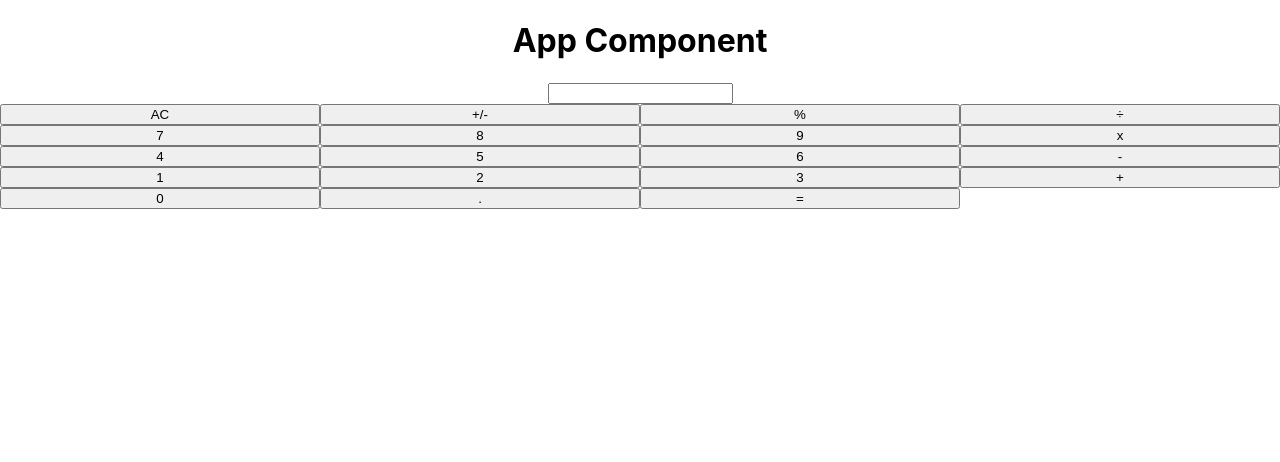
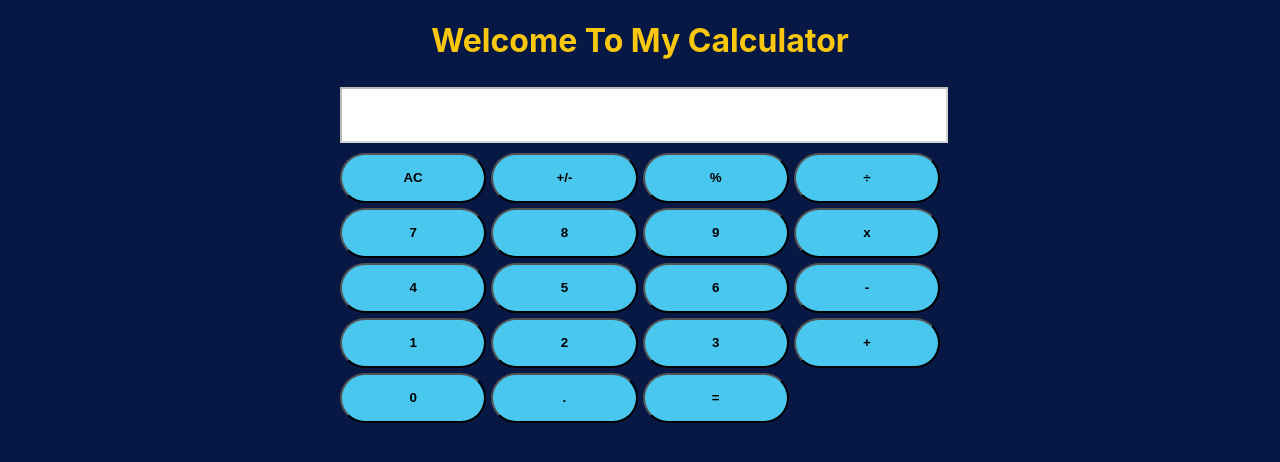
Before and after one commit to andresporras3423/calculator-react, a React (Create React App) app: page / in a window 1280 px wide. Shown: the top 462 px of the page. Built offline with nearby package versions, Linux system fonts and the light colour scheme.

Commit message:
add styles to all the content, center content

```diff
--- a/src/App.css
+++ b/src/App.css
@@ -1,5 +1,17 @@
 .App {
   text-align: center;
+  display: flex;
+  justify-content: center;
+  background-color: #081845;
+  min-height: 100vh;
+}
+
+.display {
+  margin-bottom: 5px;
+  margin-top: 5px;
+  width: 100%;
+  height: 50px;
+  background-color: #fff;
 }
 
 .App-logo {
@@ -7,9 +19,28 @@
   pointer-events: none;
 }
 
+.button {
+  border-radius: 50px;
+  background-color: #4ac7ee;
+  font-weight: 700;
+  outline: none;
+}
+
+.title-app {
+  color: #f9c80e;
+}
+
 .calculator-group {
   display: grid;
   grid-template-columns: 1fr 1fr 1fr 1fr;
+  grid-template-rows: 50px;
+  grid-gap: 5px;
+  margin-bottom: 5px;
+  margin-top: 5px;
+}
+
+.content {
+  width: 600px;
 }
 
 @media (prefers-reduced-motion: no-preference) {
--- a/src/App.js
+++ b/src/App.js
@@ -6,7 +6,7 @@ function App() {
   return (
     <div className="App">
       <div className="content">
-        <h1>App Component</h1>
+        <h1 className="title-app">Welcome To My Calculator</h1>
         <Display />
         <ButtonPanel />
       </div>
--- a/src/Button.js
+++ b/src/Button.js
@@ -3,7 +3,7 @@ import PropTypes from 'prop-types';
 function Button(props) {
   const { name } = props;
   return (
-    <button type="submit">{name}</button>
+    <button className="button" type="submit">{name}</button>
   );
 }
 
--- a/src/Display.js
+++ b/src/Display.js
@@ -1,6 +1,6 @@
 function Display() {
   return (
-    <input type="text" id="display" />
+    <input className="display" type="text" id="display" disabled />
   );
 }
 
```
